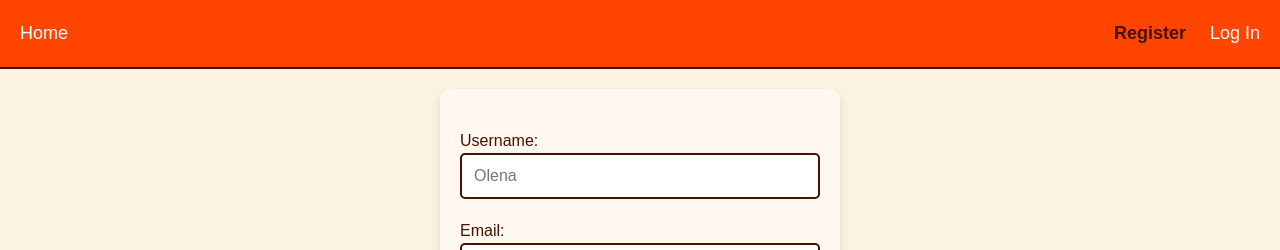
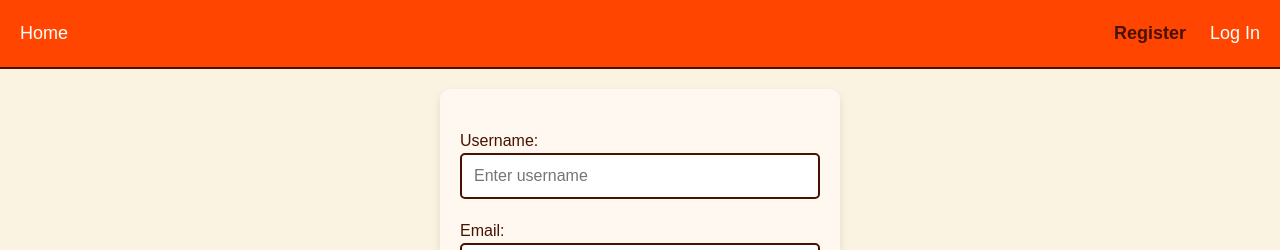
Before and after one commit to HelenYazh/goit-react-hw-08, a React (Vite) app: page /register in a window 1280 px wide. Shown: the top 250 px of the page. Built offline with nearby package versions, Linux system fonts and the light colour scheme.

Commit message:
Update RegistrationForm.jsx

```diff
--- a/src/components/RegistrationForm/RegistrationForm.jsx
+++ b/src/components/RegistrationForm/RegistrationForm.jsx
@@ -43,7 +43,7 @@ const RegistrationForm = () => {
         <Form className={css.wrapper}>
           <label>
             <span>Username:</span>
-            <Field type="text" name="name" placeholder="Olena" />
+            <Field type="text" name="name" placeholder="Enter username" />
             <ErrorMessage
               className={css.errorText}
               name="name"
```
